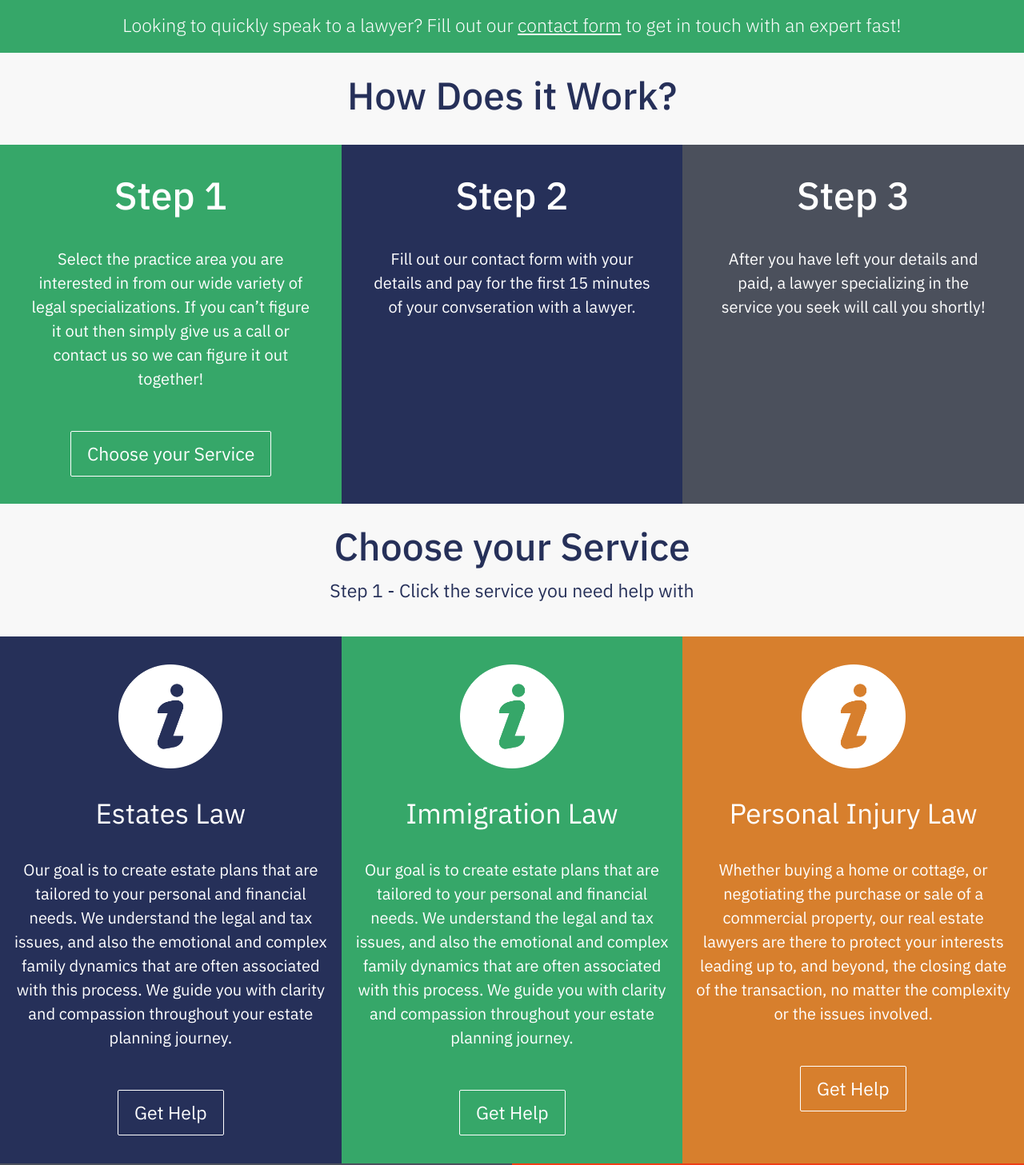
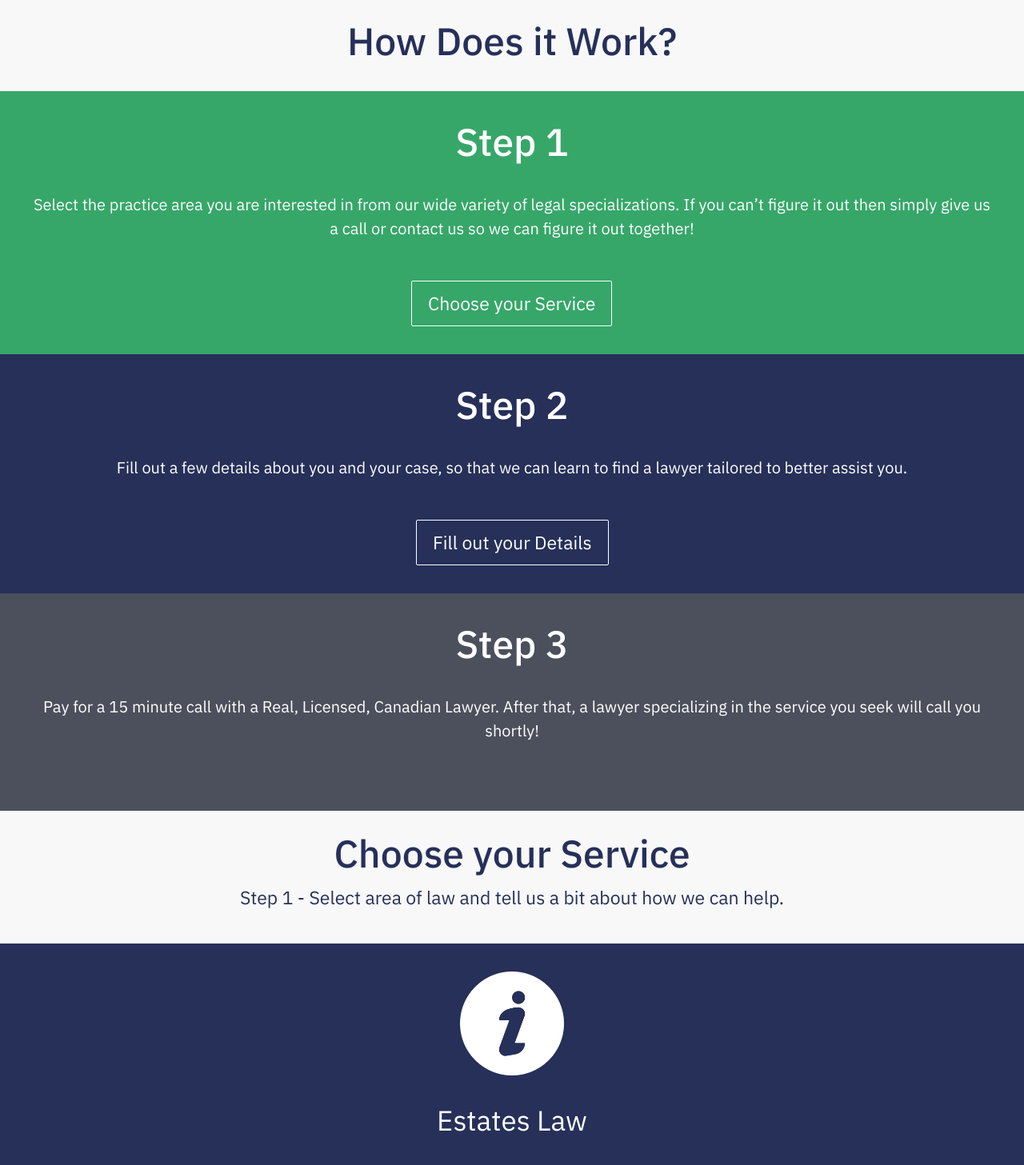
Before and after one commit to Jordan2551/speak-to-a-lawyer-client, a React (Create React App) app: page / in a window 1280 px wide. Shown: the part 818-2275 px from the top of the page at 80% size. Built offline with nearby package versions, Linux system fonts and the light colour scheme.

Commit message:
fixed content box button at bottom style

```diff
--- a/src/components/content-box/content-box.jsx
+++ b/src/components/content-box/content-box.jsx
@@ -6,30 +6,38 @@ import { useContext } from 'react';
 import StepsContext from '../../contexts/steps/steps';
 
 const ContentBox = (props) => {
-    const { text, content, backgroundColor, buttonText, showButton, buttonDest, variant, image } = props;
+  const {
+    text,
+    content,
+    backgroundColor,
+    buttonText,
+    showButton,
+    buttonDest,
+    variant,
+    image,
+  } = props;
   const stepsContext = useContext(StepsContext);
 
   return (
-        <div className={variant} style={{backgroundColor: backgroundColor}}>
-            {
-                image ?
-                    <img src={image} alt={text}/>
-                : ''
-            }
-            <h3 className="margin-md">{text}</h3>
-            <p className="margin-lg">{content}</p>
-            {
-             showButton ?
+    <div className={variant} style={{ backgroundColor: backgroundColor }}>
+      <div className='box-head'>
+        {image ? <img src={image} alt={text} /> : ''}
+        <h3 className='margin-md'>{text}</h3>
+        <p className='margin-lg'>{content}</p>
+      </div>
+      {showButton ? (
         <CustomButton
-                    click = {() => stepsContext.showStep(2, text)}
+          click={() => stepsContext.showStep(2, text)}
           text={buttonText}
-                    variation="hero-button1"
+          variation='hero-button1'
           dest={buttonDest}
           bob
-                /> : ''
-             }
+        />
+      ) : (
+        ''
+      )}
     </div>
   );
-}
+};
 
 export default ContentBox;
--- a/src/components/content-box/content-box.scss
+++ b/src/components/content-box/content-box.scss
@@ -1,48 +1,60 @@
-@import "../../assets/styles/global";
+@import '../../assets/styles/global';
 
-@mixin content-box-base{
+@mixin content-box-base {
   color: white;
   text-align: center;
-
+  display: flex;
+  flex-direction: column;
   flex-grow: 1;
   flex-shrink: 0;
-    flex-basis: 33%;
+  flex-basis: 100%;
   // SHORTHAND: flex: 1 0 33%;
+  a {
+    margin-left: auto;
+    margin-right: auto;
+  }
 }
 
-.step-box{
+.box-head {
+  margin-bottom: auto;
+}
 
+.step-box {
   padding: 35px;
 
   @include content-box-base;
-    @media(max-width: $breakpoint){
-        h3{font-size: $h1-mobile;}
+  @media (max-width: $breakpoint) {
+    h3 {
+      font-size: $h1-mobile;
+    }
   }
 
-    @media(min-width: $breakpoint){
-        h3{font-size: $h1-desktop;}
+  @media (min-width: $breakpoint) {
+    h3 {
+      font-size: $h1-desktop;
+    }
+  }
 }
 
-}
-
-.service-box{
-
+.service-box {
   @include content-box-base;
 
-    padding: 35px 15px;
+  padding: 35px 25px;
 
-    h3{
+  h3 {
     margin-top: $margin-md;
     font-weight: 400;
   }
 
-    @media(max-width: $breakpoint){
-        h3{font-size: $title-mobile;}
+  @media (max-width: $breakpoint) {
+    h3 {
+      font-size: $title-mobile;
+    }
   }
 
-    @media(min-width: $breakpoint){
-        h3{font-size: $title-desktop;}
-
+  @media (min-width: $breakpoint) {
+    h3 {
+      font-size: $title-desktop;
     }
-
   }
+}
--- a/src/components/custom-button/custom-button.jsx
+++ b/src/components/custom-button/custom-button.jsx
@@ -5,11 +5,11 @@ const CustomButton = (props) => {
   const { text, dest, img, variation, bob, click } = props;
   const classes = `${variation} ${bob ? 'hvr-bob' : ''}`;
   return (
-        <a href={dest} className={classes} onClick={click} >
+    <a href={dest} className={classes} onClick={click}>
       {text}
-            {img ? <img src={img} alt=""/> : ''}
+      {img ? <img src={img} alt='' /> : ''}
     </a>
   );
-}
+};
 
 export default CustomButton;
--- a/src/components/hero/hero.jsx
+++ b/src/components/hero/hero.jsx
@@ -12,44 +12,52 @@ import CustomButton from '../custom-button/custom-button';
 
 const Hero = () => {
   return (
-        <div className="hero-bg">
-            <div className="title">
-                <h1>Real, Licensed</h1>
-                <h1>Speak to a Lawyer, <span>Online!</span></h1>
+    <div className='hero-bg'>
+      <div className='title'>
+        <h1>Speak to a Real</h1>
+        <h1>
+          Licensed Lawyer, <span>Online!</span>
+        </h1>
       </div>
-            <div className="features">
+      <div className='features'>
         <Feature
-                    titleDesktop="Experienced Lawyers"
-                    titleMobile="Experienced"
+          titleDesktop='Experienced Lawyers'
+          titleMobile='Experienced'
           img={Lawyer}
-                    alt="Experienced Lawyers"
-                    content=""
+          alt='Experienced Lawyers'
+          content=''
         />
         <Feature
-                    titleDesktop="Video Chat"
-                    titleMobile="Video Chat"
-                    title="Video Confrencing"
+          titleDesktop='Video Chat'
+          titleMobile='Video Chat'
+          title='Video Conferencing'
           img={Video}
-                    alt="Video Confrencing"
-                    content=""
+          alt='Video Conferencing'
+          content=''
         />
         <Feature
-                    titleDesktop="Safe, Secure and"
-                    titleMobile="Secure"
-                    titleHighlight="Legally Valid"
+          titleDesktop='Safe, Secure and'
+          titleMobile='Secure'
+          titleHighlight='Legally Valid'
           img={Shield}
-                    alt="Shield"
-                    content=""
+          alt='Shield'
+          content=''
         />
       </div>
-            <div className="hero-buttons">
-                <CustomButton text="Speak to a Lawyer Now" variation="hero-button2" dest="#step1" img={Law} bob/>
+      <div className='hero-buttons'>
+        <CustomButton
+          text='Speak to a Lawyer Now'
+          variation='hero-button2'
+          dest='#step1'
+          img={Law}
+          bob
+        />
       </div>
-            <a href="#step1" className="down-arrow hvr-sink">
-                <img src={DownArrow} alt="Down Arrow"/>
+      <a href='#step1' className='down-arrow hvr-sink'>
+        <img src={DownArrow} alt='Down Arrow' />
       </a>
     </div>
   );
-}
+};
 
 export default Hero;
--- a/src/pages/home/homepage.jsx
+++ b/src/pages/home/homepage.jsx
@@ -12,62 +12,71 @@ import { useState } from 'react';
 import StepsContext from '../../contexts/steps/steps';
 import { useRef } from 'react';
 import PaymentForm from '../../components/payment-form/payment-form';
-import Banner from '../../components/banner/banner';
-
 
 const Homepage = () => {
-
-    const [step2, setStep2] = useState({show: false, practiceArea: ''});
-    const [step3, setStep3] = useState({show: false});
+  const [step2, setStep2] = useState({ show: false, practiceArea: '' });
+  const [step3, setStep3] = useState({ show: false });
 
   const paymentRef = useRef();
 
-    const showStep = (stepNum, practiceArea) =>{
-        if(stepNum === 2)
-            setStep2({show: true, practiceArea: practiceArea});
-        else{
-            setStep3({show: true});
+  const showStep = (stepNum, practiceArea) => {
+    if (stepNum === 2) setStep2({ show: true, practiceArea: practiceArea });
+    else {
+      setStep3({ show: true });
       window.scrollTo(0, paymentRef.current.offsetTop);
     }
-    }
+  };
 
   return (
-        <section id="home">
-            <Hero/>
-            <Banner>
-                <h3>
-                    Looking to quickly speak to a lawyer? Fill out our <a href="#step2" onClick={() => showStep(2)}>contact form</a> to get in touch with an expert fast!
-                </h3>
-            </Banner>
-            <section id="how-it-works">
-                <SectionHeader title="How Does it Work?" variation="section-header"/>
-                <ContentBoxContainer content={STEP_CONTENT} variant={'step-box'}/>
-            </section>
-            <section id="step1">
-                <SectionHeader title="Choose your Service" subtitle="Step 1 - Click the service you need help with" variation="section-header"/>
-                <StepsContext.Provider value={{step2, step3, showStep}}>
-                    <ContentBoxContainer content={SERVICE_CONTENT} variant={'service-box'} />
+    <section id='home'>
+      <Hero />
+      <section id='how-it-works'>
+        <SectionHeader title='How Does it Work?' variation='section-header' />
+        <StepsContext.Provider value={{ step2, step3, showStep }}>
+          <ContentBoxContainer content={STEP_CONTENT} variant={'step-box'} />
         </StepsContext.Provider>
       </section>
-            {step2.show ?
-                <section id="step2" className="margin-lg">
-                    <SectionHeader title="Let's set up your Call!" subtitle="Step 2 - Fill out a few details and payment information to get legal advice from a lawyer specializing in the service you need." variation="section-header"/>
-                    <ContactForm showStep={showStep} practiceArea={step2.practiceArea}/>
+      <section id='step1'>
+        <SectionHeader
+          title='Choose your Service'
+          subtitle='Step 1 - Select area of law and tell us a bit about how we can help.'
+          variation='section-header'
+        />
+        <StepsContext.Provider value={{ step2, step3, showStep }}>
+          <ContentBoxContainer
+            content={SERVICE_CONTENT}
+            variant={'service-box'}
+          />
+        </StepsContext.Provider>
       </section>
-                : ''
-            }
-            {step3.show ?
-                <section id="step3" className="margin-lg">
-                    <SectionHeader title="Let’s get your Payment Finalized" subtitle="Step 3 - pay for the first 15 minutes of conversation with a lawyer so we can start fighting for your best interest!" variation="section-header"/>
+      {step2.show ? (
+        <section id='step2' className='margin-lg'>
+          <SectionHeader
+            title="Let's set up your Call!"
+            subtitle='Step 2 - Who are you and how can we help?'
+            variation='section-header'
+          />
+          <ContactForm showStep={showStep} practiceArea={step2.practiceArea} />
+        </section>
+      ) : (
+        ''
+      )}
+      {step3.show ? (
+        <section id='step3' className='margin-lg'>
+          <SectionHeader
+            title='Let’s get your Payment Finalized'
+            subtitle='Step 3 - Speak with a lawyer who specializes in the area of law you need help with.'
+            variation='section-header'
+          />
           <div ref={paymentRef}>
-                        <PaymentForm price={15} />
+            <PaymentForm price={35} />
           </div>
         </section>
-                : ''
-            }
+      ) : (
+        ''
+      )}
     </section>
-
   );
-}
+};
 
 export default Homepage;
--- a/src/pages/home/step-content.js
+++ b/src/pages/home/step-content.js
@@ -1,22 +1,27 @@
 export const STEP_CONTENT = [
   {
-        text: "Step 1",
-        buttonText: "Choose your Service",
-        backgroundColor: "#36A769",
-        content: "Select the practice area you are interested in from our wide variety of legal specializations. If you can’t figure it out then simply give us a call or contact us so we can figure it out together!",
+    text: 'Step 1',
+    buttonText: 'Choose your Service',
+    backgroundColor: '#36A769',
+    content:
+      'Select the practice area you are interested in from our wide variety of legal specializations. If you can’t figure it out then simply give us a call or contact us so we can figure it out together!',
     showButton: true,
-        buttonDest: '#step1'
+    buttonDest: '#step1',
   },
   {
-        text: "Step 2",
-        buttonText: "Contact Form",
-        backgroundColor: "#263059",
-        content: "Fill out our contact form with your details and pay for the first 15 minutes of your convseration with a lawyer.",
+    text: 'Step 2',
+    buttonText: 'Fill out your Details',
+    backgroundColor: '#263059',
+    content:
+      'Fill out a few details about you and your case, so that we can learn to find a lawyer tailored to better assist you.',
+    showButton: true,
+    buttonDest: '#step2',
   },
   {
-        text: "Step 3",
-        buttonText: "",
-        backgroundColor: "#4B505C",
-        content: "After you have left your details and paid, a lawyer specializing in the service you seek will call you shortly!",
-    }
-]
+    text: 'Step 3',
+    buttonText: '',
+    backgroundColor: '#4B505C',
+    content:
+      'Pay for a 15 minute call with a Real, Licensed, Canadian Lawyer. After that, a lawyer specializing in the service you seek will call you shortly!',
+  },
+];
```
Also changed, not shown: src/components/navigation-bar/navigation-bar.jsx (+14 -10 lines), src/components/navigation-bar/navigation-bar.scss (+11 -11 lines). Lines whose indentation alone changed are shown as unchanged.
